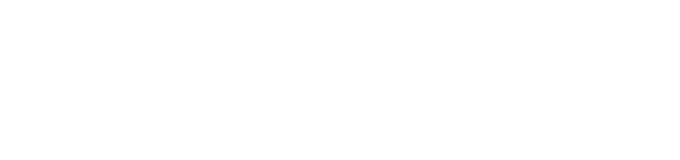
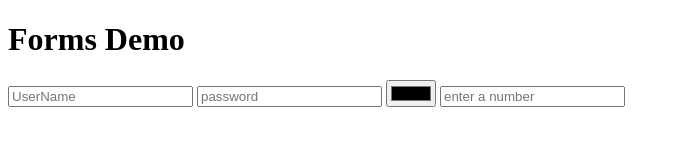
Before and after one commit to DrewCanDo/WebDevBootCamp, a plain HTML site: page Lessons/forms.html in a window 1280 px wide. Shown: the whole page, without its empty margins (0-680 px from the left). Drawn offline with Linux system fonts and the light colour scheme.

Commit message:
Forms and input practice

```diff
--- a/Lessons/forms.html
+++ b/Lessons/forms.html
@@ -5,5 +5,15 @@
     <meta name="viewport" content="width=device-width, initial-scale=1.0" />
     <title>Forms Demo</title>
   </head>
-  <body></body>
+  <body>
+    <h1>Forms Demo</h1>
+    <!--Forms section-->
+    <!--The input element-->
+    <form action="/tacos">
+      <input type="text" placeholder="UserName" />
+      <input type="password" placeholder="password" />
+      <input type="color" />
+      <input type="number" placeholder="enter a number" />
+    </form>
+  </body>
 </html>
```
Also changed, not shown: 1 other file.
